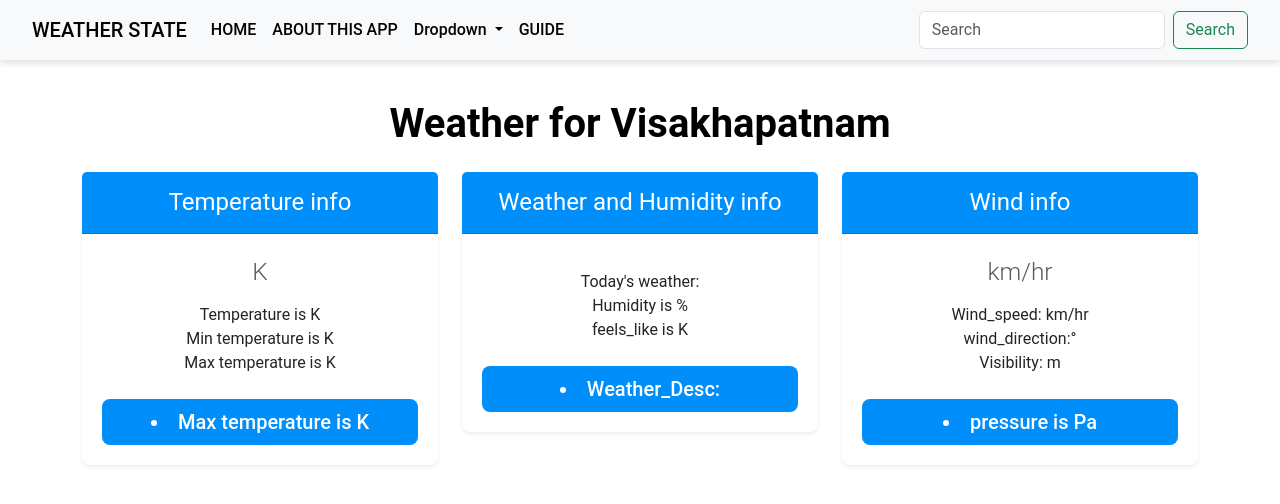
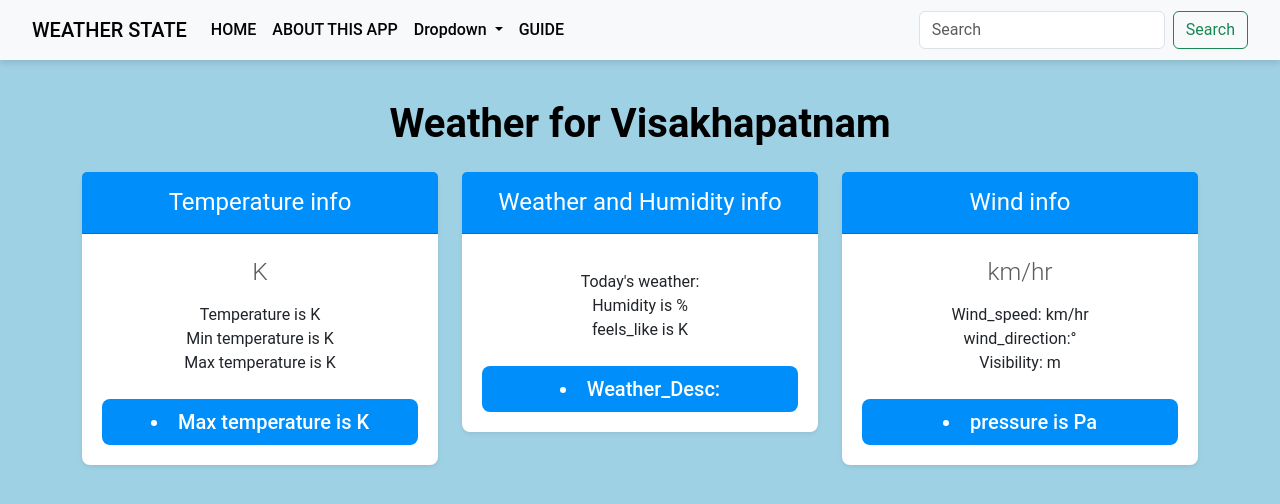
Before and after one commit to SampathVegi/Weather_Website, a plain HTML site: page index.html in a window 1280 px wide. Drawn offline with nearby package versions, Linux system fonts and the light colour scheme; no server answers.

Commit message:
Add files via upload

```diff
--- a/styles.css
+++ b/styles.css
@@ -4,7 +4,7 @@
 
 
 body {
-    background-color: #ffffff;
+    background-color: #9fd1e4;
     font-family: 'Roboto', sans-serif;
     color: #37474f;
     margin: 0;
```
